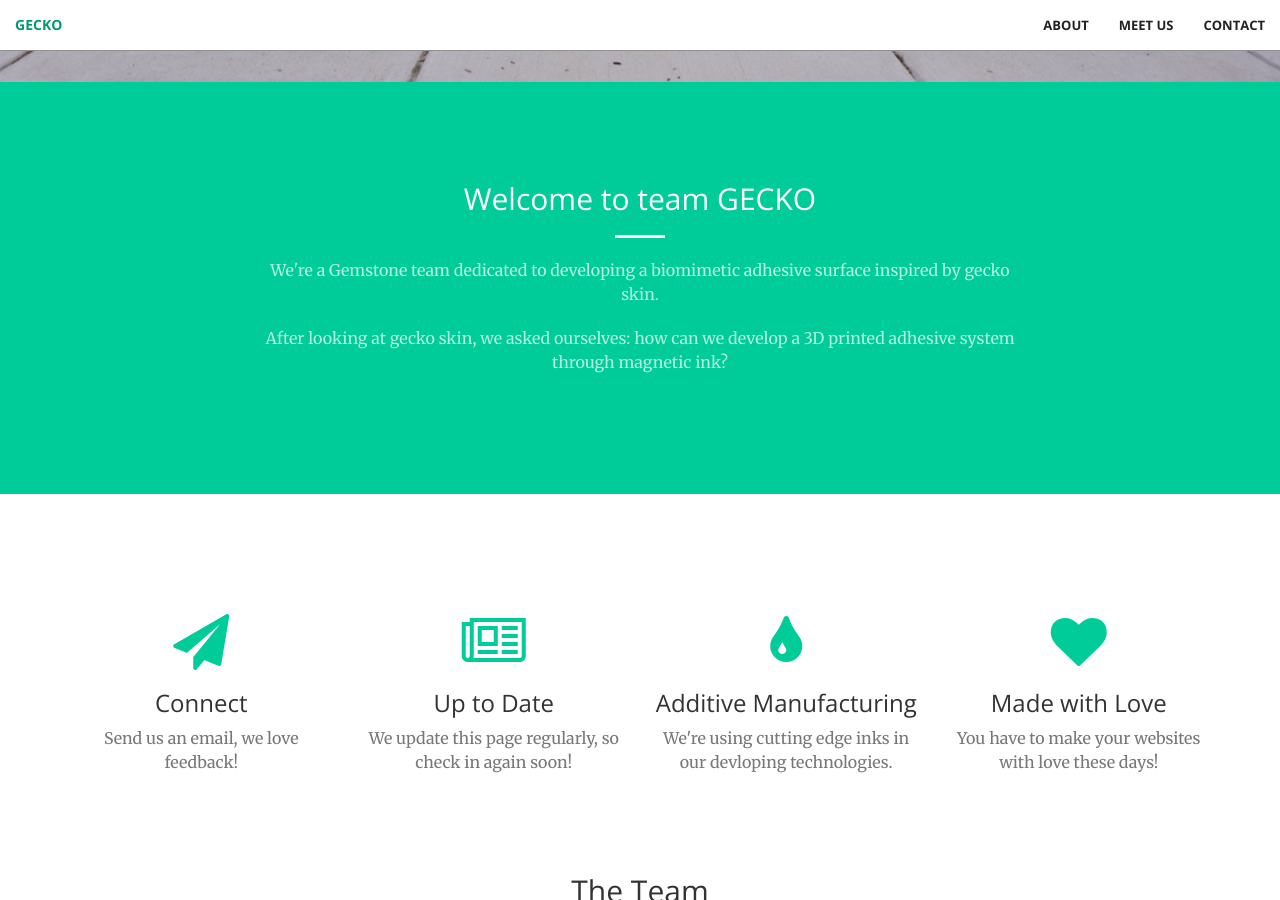
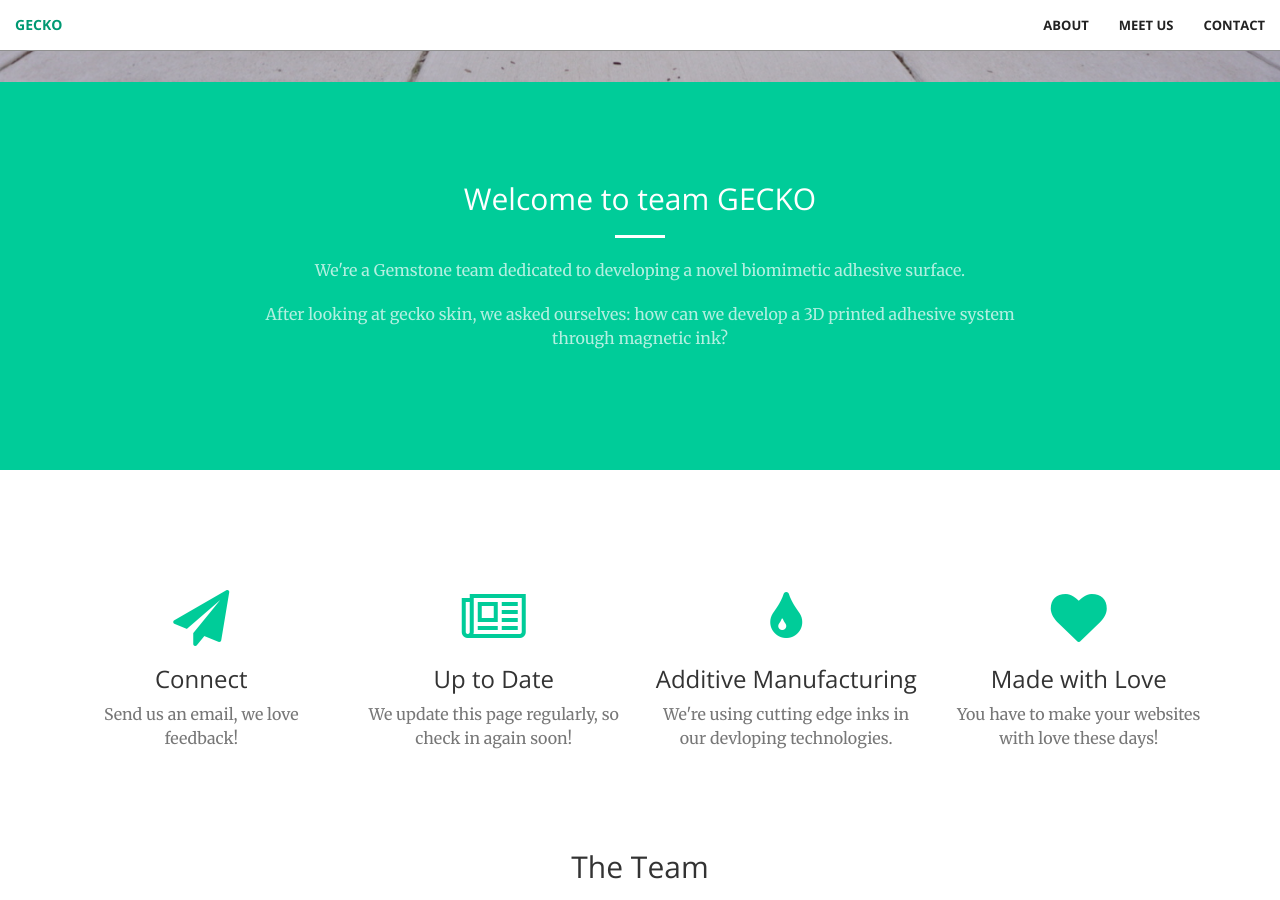
Before and after one commit to teamgecko2022/teamgecko2022, a Jekyll site: the page built from index.html, in a window 1280 px wide and 900 px high, scrolled down 818 px. Built offline with Jekyll 4.4.1, drawn with Linux system fonts in a browser that asks for light colours.

Commit message:
novel, remove inspired by gecko skin

```diff
--- a/_includes/call-to-action.html
+++ b/_includes/call-to-action.html
@@ -4,7 +4,7 @@
             <div class="col-lg-8 col-lg-offset-2 text-center">
                 <h2 class="section-heading">Welcome to team GECKO</h2>
                 <hr class="light">
-                <p class="text-faded">We're a Gemstone team dedicated to developing a biomimetic adhesive surface inspired by gecko skin.</p>
+                <p class="text-faded">We're a Gemstone team dedicated to developing a novel biomimetic adhesive surface.</p>
                 <p class="text-faded">After looking at gecko skin, we asked ourselves: how can we develop a 3D printed adhesive system through magnetic ink?</p>
                 <!-- <a href="#" class="btn btn-default btn-xl">Get Started!</a>-->
             </div>
```
